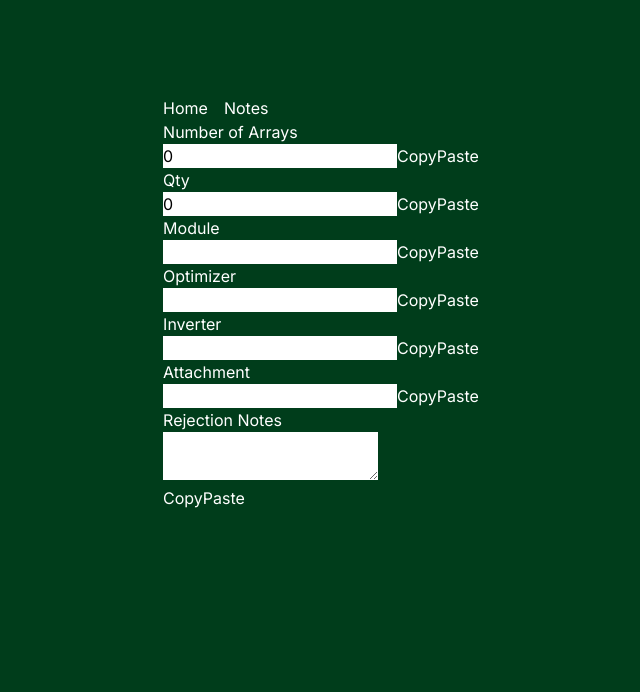
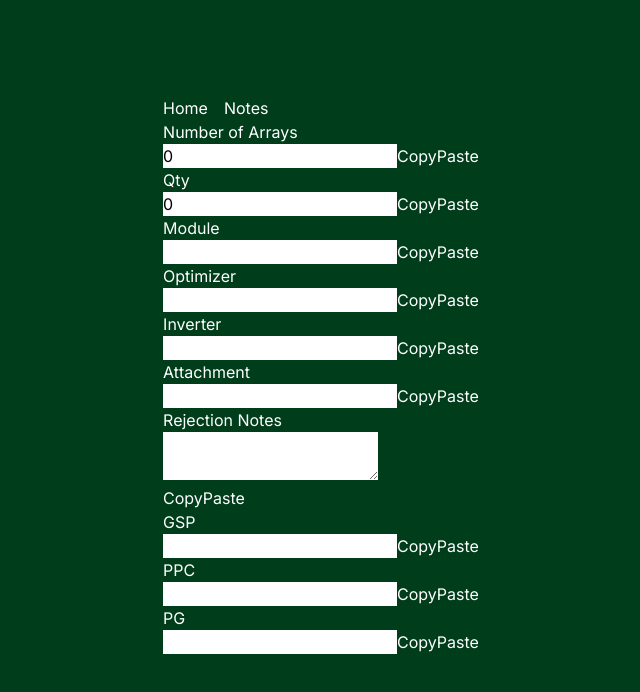
Before and after one commit to rockyliwanag/ff-final-audit, a Next.js app: page /notes in a window 1280 px wide. Shown: the top 692 px of the page, without its empty margins (319-959 px from the left). Built offline with nearby package versions, Linux system fonts and the light colour scheme.

Commit message:
`feat: Add GSP, PPC, and PG fields to Notes page`

```diff
--- a/src/app/notes/page.js
+++ b/src/app/notes/page.js
@@ -13,6 +13,9 @@ export default function Notes() {
     const [inverter, setInverter] = useState("");
     const [attachment, setAttachment] = useState("");
     const [rejection, setRejection] = useState("");
+    const [gsp, setGsp] = useState("");
+    const [ppc, setPpc] = useState("");
+    const [pg, setPg] = useState("");
 
 
 
@@ -34,6 +37,12 @@ export default function Notes() {
                 <InputCP inputValue={attachment} setInputValue={setAttachment} variant="text"/>
                 <h1 className="font-italic">Rejection Notes</h1>
                 <InputCP inputValue={rejection} setInputValue={setRejection} variant="Textarea"/>
+                <h1 className="font-italic">GSP</h1>
+                <InputCP inputValue={gsp} setInputValue={setGsp} variant="text"/>
+                <h1 className="font-italic">PPC</h1>
+                <InputCP inputValue={ppc} setInputValue={setPpc} variant="text"/>
+                <h1 className="font-italic">PG</h1>
+                <InputCP inputValue={pg} setInputValue={setPg} variant="text"/>
             </div>
         </main>
     );
```
